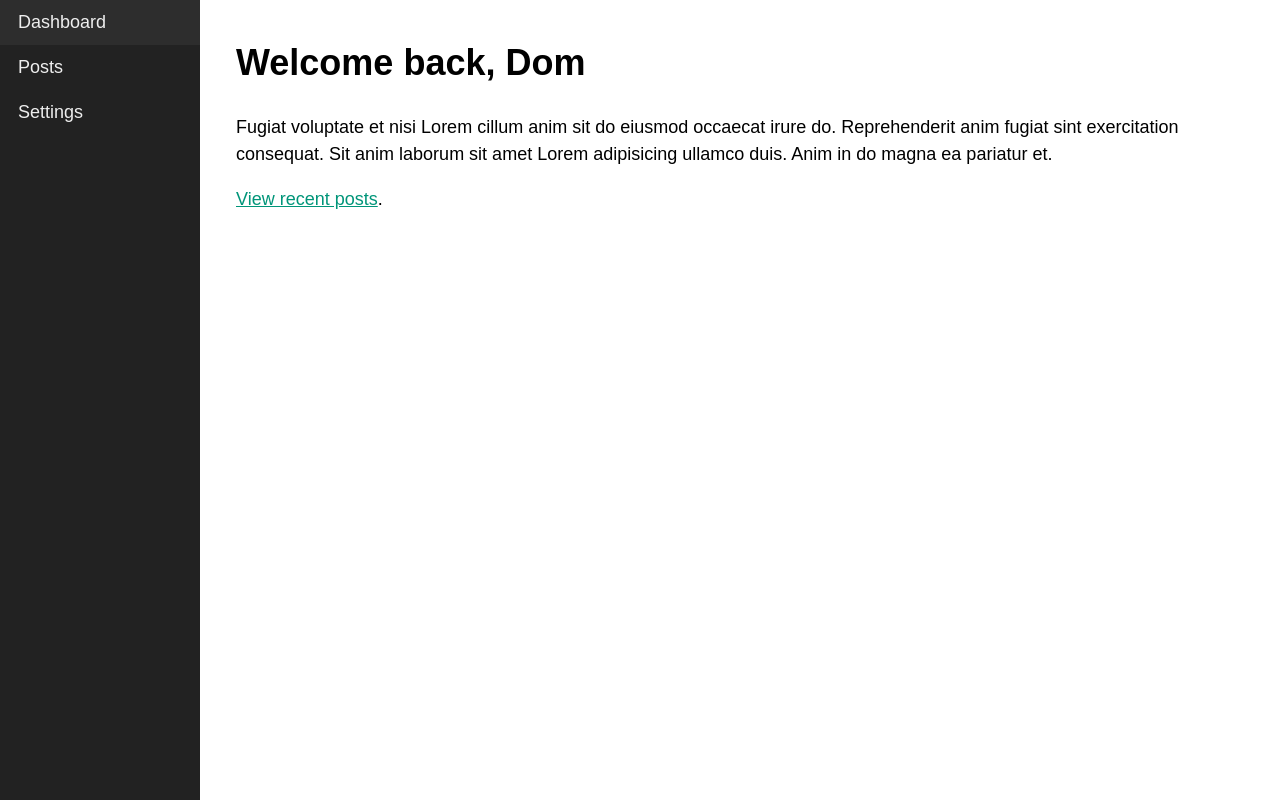
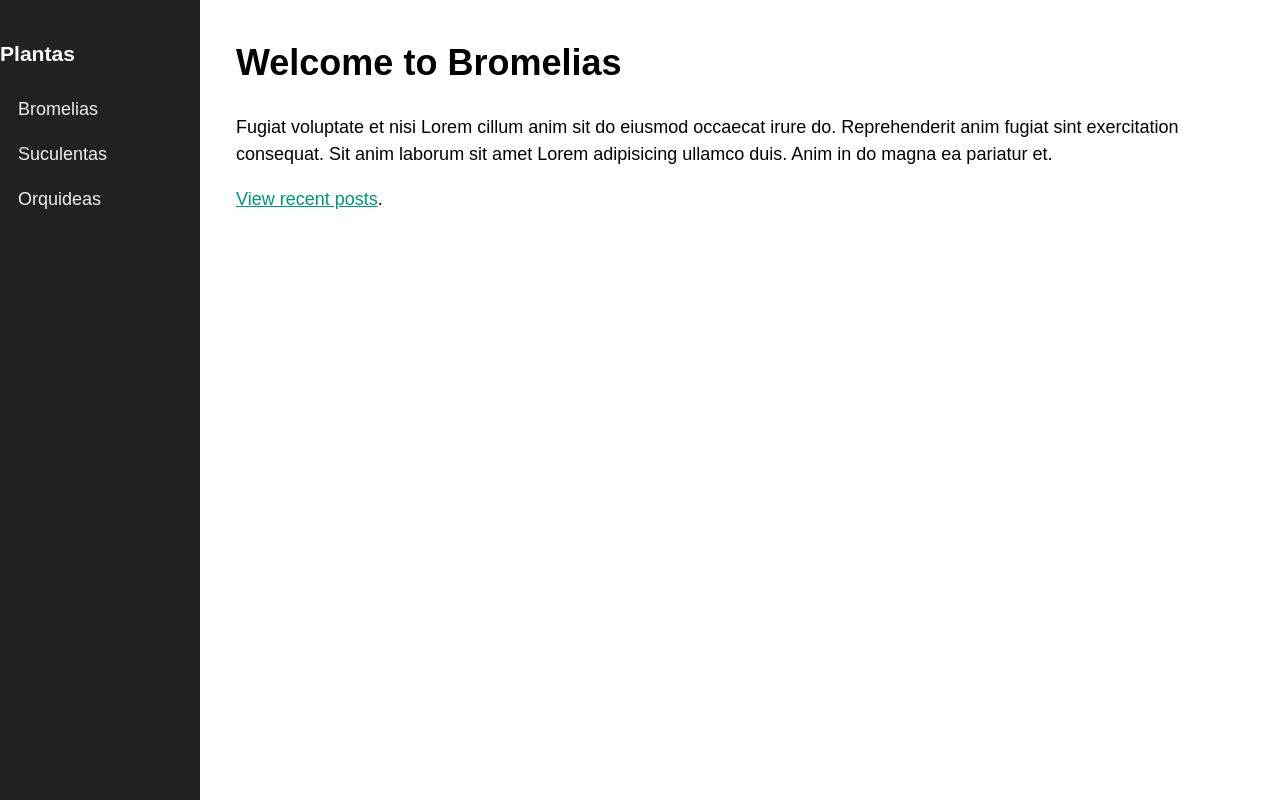
Before and after one commit to appjava/singlepage, a plain HTML site: page index.html in a window 1280 px wide. Drawn offline with Linux system fonts and the light colour scheme.

Commit message:
change content

```diff
--- a/index.html
+++ b/index.html
@@ -8,9 +8,11 @@
 </head>
 <body>
     <nav class="nav">
-        <a href="/" class="nav__link" data-link>Dashboard</a>
-        <a href="/posts" class="nav__link" data-link>Posts</a>
-        <a href="/settings" class="nav__link" data-link>Settings</a>
+        <br>
+        <h3>Plantas</h3>
+        <a href="/" class="nav__link" data-link>Bromelias</a>
+        <a href="/posts" class="nav__link" data-link>Suculentas</a>
+        <a href="/settings" class="nav__link" data-link>Orquideas</a>
     </nav>
     <div id="app"></div>
     <script type="module" src="/static/js/index.js"></script>
--- a/static/css/index.css
+++ b/static/css/index.css
@@ -35,3 +35,7 @@ body {
 a {
     color: #009579;
 }
+
+h3{
+    color: white;
+}
--- a/static/js/index.js
+++ b/static/js/index.js
@@ -1,4 +1,4 @@
-import Dashboard from "./views/Dashboard.js";
+import Bromelias from "./views/Bromelias.js";
 import Posts from "./views/Posts.js";
 import PostView from "./views/PostView.js";
 import Settings from "./views/Settings.js";
@@ -21,7 +21,7 @@ const navigateTo = url => {
 
 const router = async () => {
     const routes = [
-        { path: "/", view: Dashboard },
+        { path: "/", view: Bromelias },
         { path: "/posts", view: Posts },
         { path: "/posts/:id", view: PostView },
         { path: "/settings", view: Settings }
--- a/static/js/views/Dashboard.js
+++ b/static/js/views/Bromelias.js
@@ -3,12 +3,12 @@ import AbstractView from "./AbstractView.js";
 export default class extends AbstractView {
     constructor(params) {
         super(params);
-        this.setTitle("Dashboard");
+        this.setTitle("Bromelias");
     }
 
     async getHtml() {
         return `
-            <h1>Welcome back, Dom</h1>
+            <h1>Welcome to Bromelias</h1>
             <p>
                 Fugiat voluptate et nisi Lorem cillum anim sit do eiusmod occaecat irure do. Reprehenderit anim fugiat sint exercitation consequat. Sit anim laborum sit amet Lorem adipisicing ullamco duis. Anim in do magna ea pariatur et.
             </p>
```
